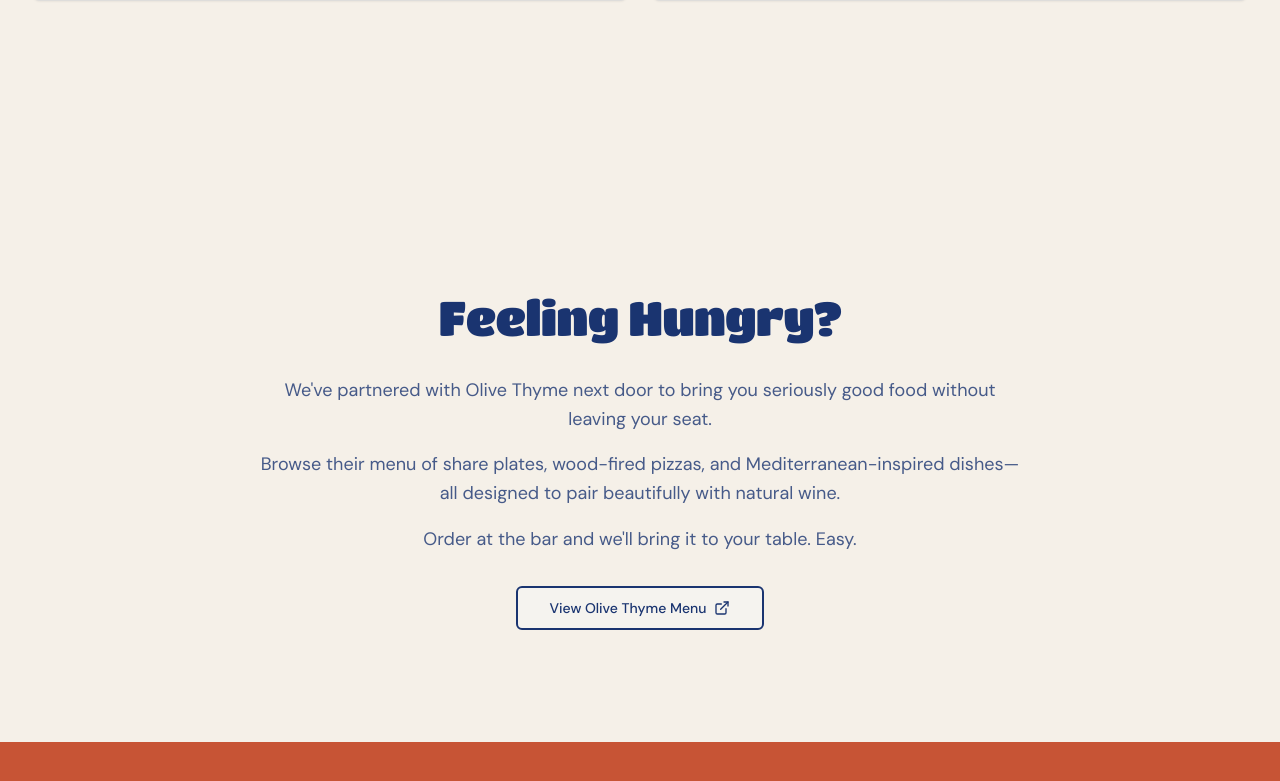
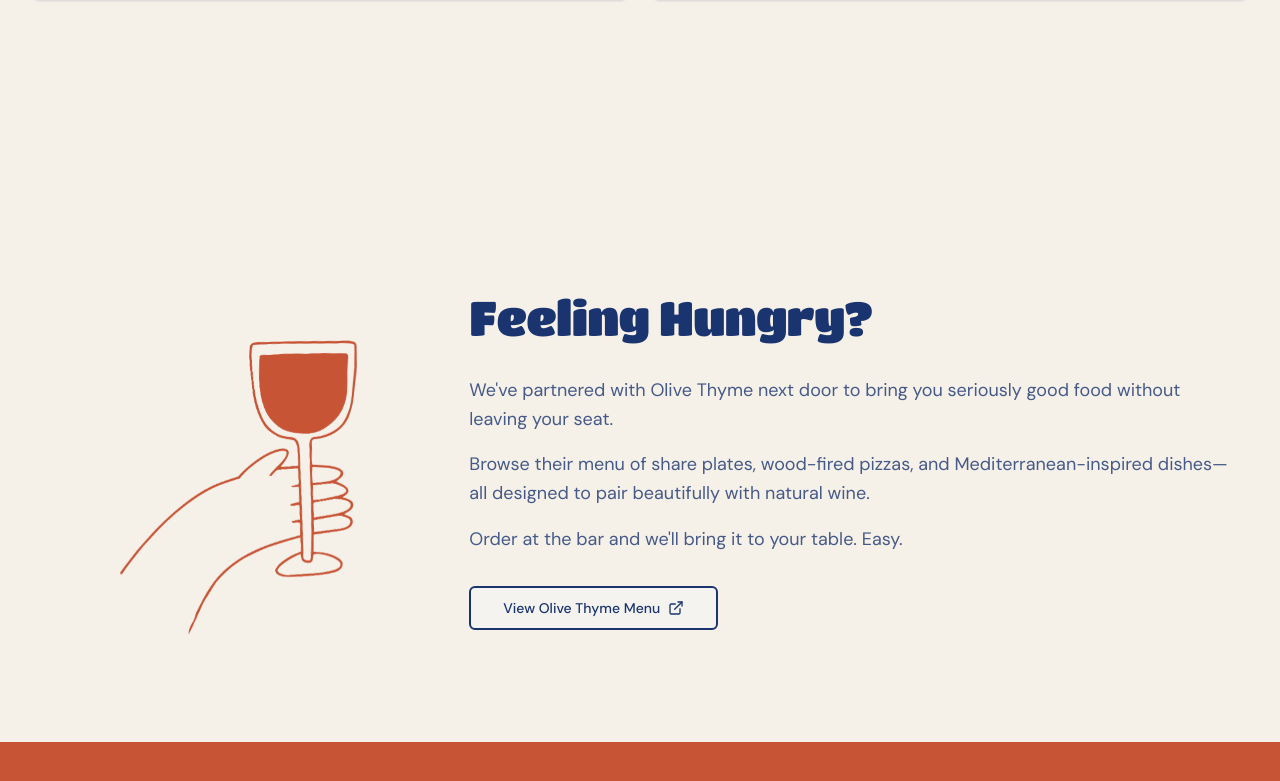
Before and after one commit to jonnoclifford/rubyswineshop, a Next.js app: page / in a window 1280 px wide. Shown: the part 2997-3778 px from the top of the page. Built offline with nearby package versions, Linux system fonts and the light colour scheme; no server answers; a web font is replaced by a local one.

Commit message:
Add left glass to Hungry section and adjust right glass positioning

```diff
--- a/src/components/sections/Hungry.tsx
+++ b/src/components/sections/Hungry.tsx
@@ -1,6 +1,7 @@
 'use client';
 
 import { AnimatedSection } from '@/components/shared/AnimatedSection';
+import { TiltingGlass } from '@/components/shared/TiltingGlass';
 import { Button } from '@/components/ui/button';
 import { siteConfig } from '@/content/site-config';
 import { fadeIn } from '@/lib/animations';
@@ -12,7 +13,16 @@ export function Hungry() {
   return (
     <section className="py-section-lg bg-cream text-navy">
       <div className="container mx-auto px-6 lg:px-8">
-        <div className="max-w-3xl mx-auto text-center">
+        {/* Mobile: centered layout, Desktop: two-column layout */}
+        <div className="flex flex-col lg:flex-row lg:items-center lg:gap-8">
+          {/* Desktop only: Left glass (1/3 width) */}
+          <div className="hidden lg:flex lg:w-1/3 lg:justify-center lg:items-center">
+            <TiltingGlass side="left" inline={true} />
+          </div>
+
+          {/* Content (full width on mobile, 2/3 on desktop) */}
+          <div className="w-full lg:w-2/3">
+            <div className="max-w-3xl mx-auto text-center lg:text-left">
               <AnimatedSection variants={fadeIn}>
                 <h2 className="font-display text-display-md mb-8">
                   {hungry.heading}
@@ -31,6 +41,7 @@ export function Hungry() {
 
               {hungry.partnerLink && (
                 <AnimatedSection variants={fadeIn} delay={0.4}>
+                  <div className="flex justify-center lg:justify-start">
                     <Button
                       asChild
                       size="lg"
@@ -47,8 +58,11 @@ export function Hungry() {
                         <ExternalLink className="w-4 h-4" />
                       </a>
                     </Button>
+                  </div>
                 </AnimatedSection>
               )}
+            </div>
+          </div>
         </div>
       </div>
     </section>
--- a/src/components/shared/TiltingGlass.tsx
+++ b/src/components/shared/TiltingGlass.tsx
@@ -9,13 +9,15 @@ interface TiltingGlassProps {
   marginTop?: string;
   marginBottom?: string;
   desktop?: boolean;
+  inline?: boolean;
 }
 
 export function TiltingGlass({
   side = 'left',
   marginTop = '-mt-8',
   marginBottom = 'mb-2',
-  desktop = false
+  desktop = false,
+  inline = false
 }: TiltingGlassProps) {
   const [isVisible, setIsVisible] = useState(false);
 
@@ -29,10 +31,50 @@ export function TiltingGlass({
 
   const horizontalMargin = side === 'left' ? '-ml-5' : 'ml-5';
 
+  if (inline) {
+    return (
+      <motion.div
+        initial={{ opacity: 0 }}
+        animate={{ opacity: isVisible ? 1 : 0 }}
+        transition={{ duration: 0.8 }}
+        className="relative w-64 h-64"
+        style={{
+          transformOrigin: 'center 85%',
+        }}
+      >
+        <motion.div
+          animate={{
+            rotate: [0, -8, 0, 8, 0],
+          }}
+          transition={{
+            duration: 4,
+            repeat: Infinity,
+            ease: 'easeInOut',
+            repeatDelay: 0.5,
+          }}
+          style={{
+            transformOrigin: 'center 85%',
+          }}
+        >
+          <Image
+            src={glassImage}
+            alt="Wine glass"
+            width={400}
+            height={400}
+            className="w-full h-auto"
+            priority
+          />
+        </motion.div>
+      </motion.div>
+    );
+  }
+
   if (desktop) {
+    const horizontalPosition = side === 'right' ? 'right-[10%]' : 'left-[10%]';
+
     return (
       <div className="hidden lg:block relative bg-cream">
-        <div className="absolute left-1/2 -translate-x-1/2 -translate-y-1/2 top-0 z-10">
+        <div className={`absolute ${horizontalPosition} -translate-y-3/4 top-0 z-10`}>
           <motion.div
             initial={{ opacity: 0 }}
             animate={{ opacity: isVisible ? 1 : 0 }}
```
Lines whose indentation alone changed are shown as unchanged.
